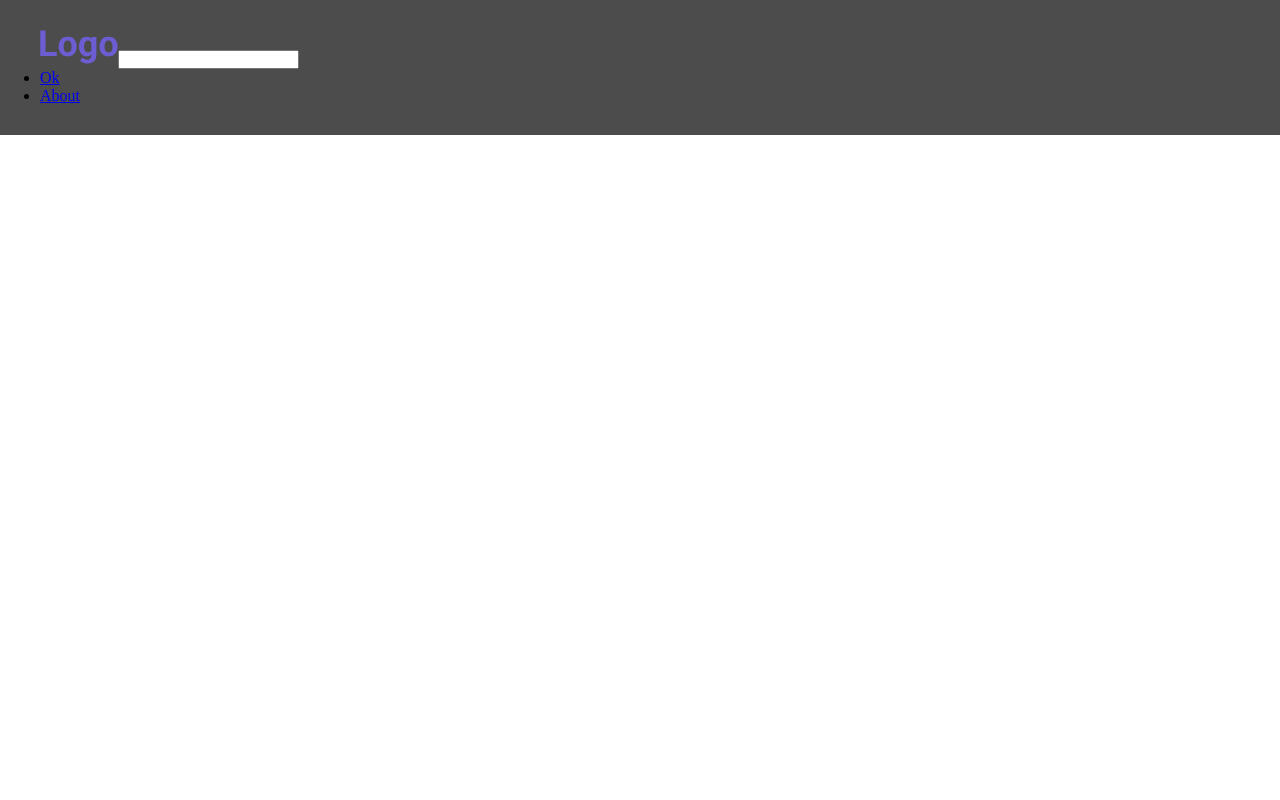
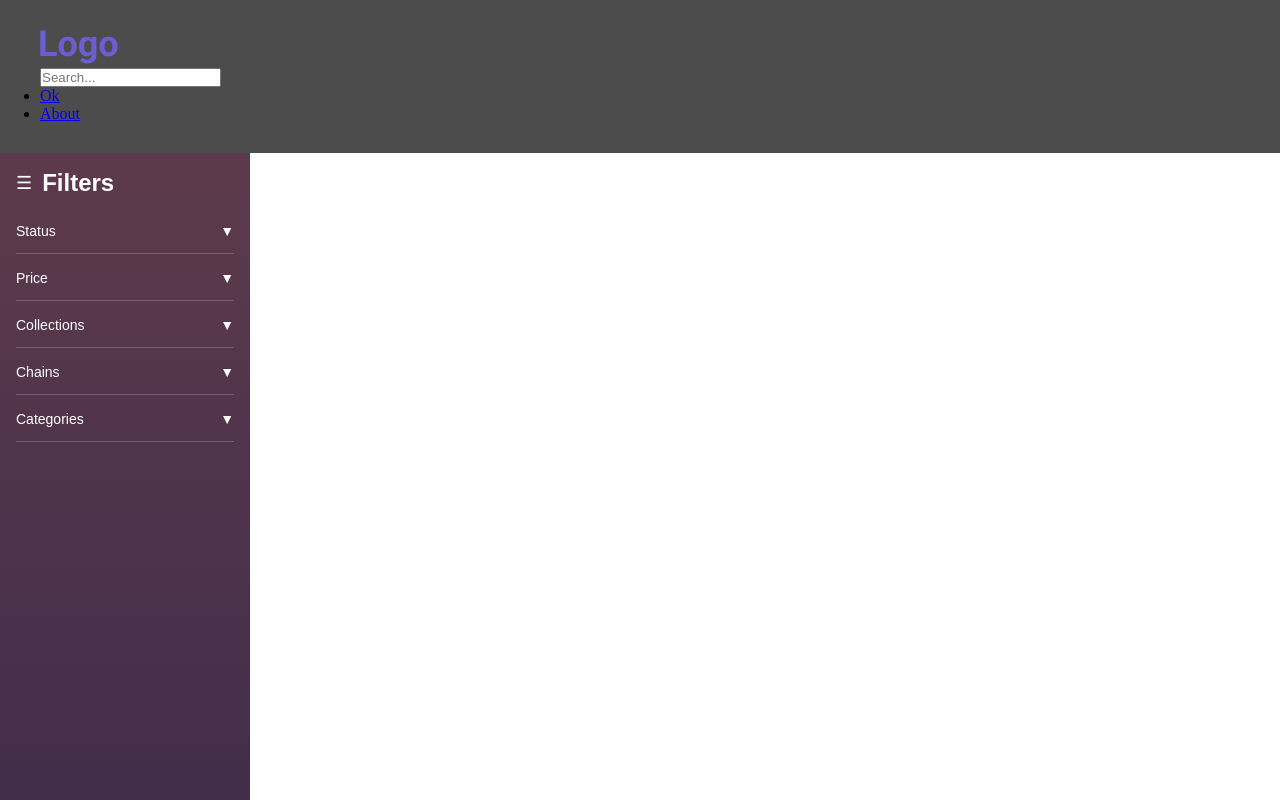
Before and after one commit to IdevBro/reactTest, a React (Vite) app: page / in a window 1280 px wide. Shown: the top 800 px of the page. Built offline with nearby package versions, Linux system fonts and the light colour scheme.

Commit message:
add filters

```diff
--- a/src/App.jsx
+++ b/src/App.jsx
@@ -1,10 +1,14 @@
 import Header from "./components/Header";
 import MyIcons from "./components/Icons";
+import Filter from "./components/Filter";
 const App = () => {
   return (
     <div>
       <Header />
+
+      <Filter />
     </div>
+
   );
 };
 
--- a/src/components/Filter/index.jsx
+++ b/src/components/Filter/index.jsx
@@ -1,9 +1,44 @@
-import React from "react";
+import React, { useState } from "react";
+import "./style.css";
+
+const filterItems = ["Status", "Price", "Collections", "Chains", "Categories"];
 
 const Filter = () => {
+  const [openSections, setOpenSections] = useState({});
+
+  const toggleSection = (section) => {
+    setOpenSections((prev) => ({
+      ...prev,
+      [section]: !prev[section],
+    }));
+  };
+
   return (
-    <div>
-      <h1>Filter</h1>
+    <div className="filter-wrapper">
+      <div className="filter-container">
+        <div className="filter-header">
+          <span className="filter-icon">☰</span>
+          <h2>Filters</h2>
+        </div>
+
+        {filterItems.map((item) => (
+          <div key={item} className="filter-section">
+            <button
+              type="button"
+              className="filter-title"
+              onClick={() => toggleSection(item)}
+            >
+              {item}
+              <span className="arrow">{openSections[item] ? "▲" : "▼"}</span>
+            </button>
+            {openSections[item] && (
+              <div className="filter-content">
+                <p>{item} options go here...</p>
+              </div>
+            )}
+          </div>
+        ))}
+      </div>
     </div>
   );
 };
--- /dev/null
+++ b/src/components/Filter/style.css
@@ -0,0 +1,54 @@
+*{
+    margin: 0;
+    padding: 0;
+    box-sizing: border-box;
+}
+/* Umumiy filter konteyner */
+.filter-wrapper {
+    width: 250px;
+    height: 100vh;
+    background: linear-gradient(to bottom, #5d3a4c, #3c2b4a);
+    padding: 16px;
+    color: white;
+    font-family: sans-serif;
+  }
+
+  /* Filter sarlavhasi */
+  .filter-header {
+    display: flex;
+    align-items: center;
+    gap: 10px;
+    margin-bottom: 20px;
+  }
+
+  .filter-icon {
+    font-size: 18px;
+  }
+
+  /* Har bir bo‘lim */
+  .filter-section {
+    margin-bottom: 10px;
+    border-bottom: 1px solid rgba(255, 255, 255, 0.2);
+    padding-bottom: 8px;
+  }
+
+  /* Bo‘lim sarlavhasi (bosiladigan tugma) */
+  .filter-title {
+    background: none;
+    border: none;
+    color: white;
+    font-size: 14px;
+    font-weight: 500;
+    cursor: pointer;
+    width: 100%;
+    text-align: left;
+    display: flex;
+    justify-content: space-between;
+    align-items: center;
+    padding: 6px 0;
+    transition: 0.3s ease;
+  }
+
+  .filter-title:hover {
+    color: #ddd;
+  }
--- a/src/components/Header/index.jsx
+++ b/src/components/Header/index.jsx
@@ -1,14 +1,19 @@
 import "./style.css";
 import MyIcons from "../Icons";
+
 const Header = () => {
   return (
-    <div className="header">
+    <header className="header">
       <div className="container">
         <div className="rowHeader">
           <div className="left">
-            <i>{<MyIcons.logo />}</i>
-            <input type="text" />
-            <ul>
+            <div className="logo">
+              <MyIcons.logo />
+            </div>
+
+            <input type="text" placeholder="Search..." />
+
+            <ul className="nav-links">
               <li>
                 <a href="#">Ok</a>
               </li>
@@ -17,10 +22,13 @@ const Header = () => {
               </li>
             </ul>
           </div>
-          <div className="right"></div>
+
+          <div className="right">
+            {/* Agar kerak bo‘lsa, bu yerga user ikonkasi yoki tugmalar qo‘yiladi */}
+          </div>
         </div>
       </div>
-    </div>
+    </header>
   );
 };
 
```
